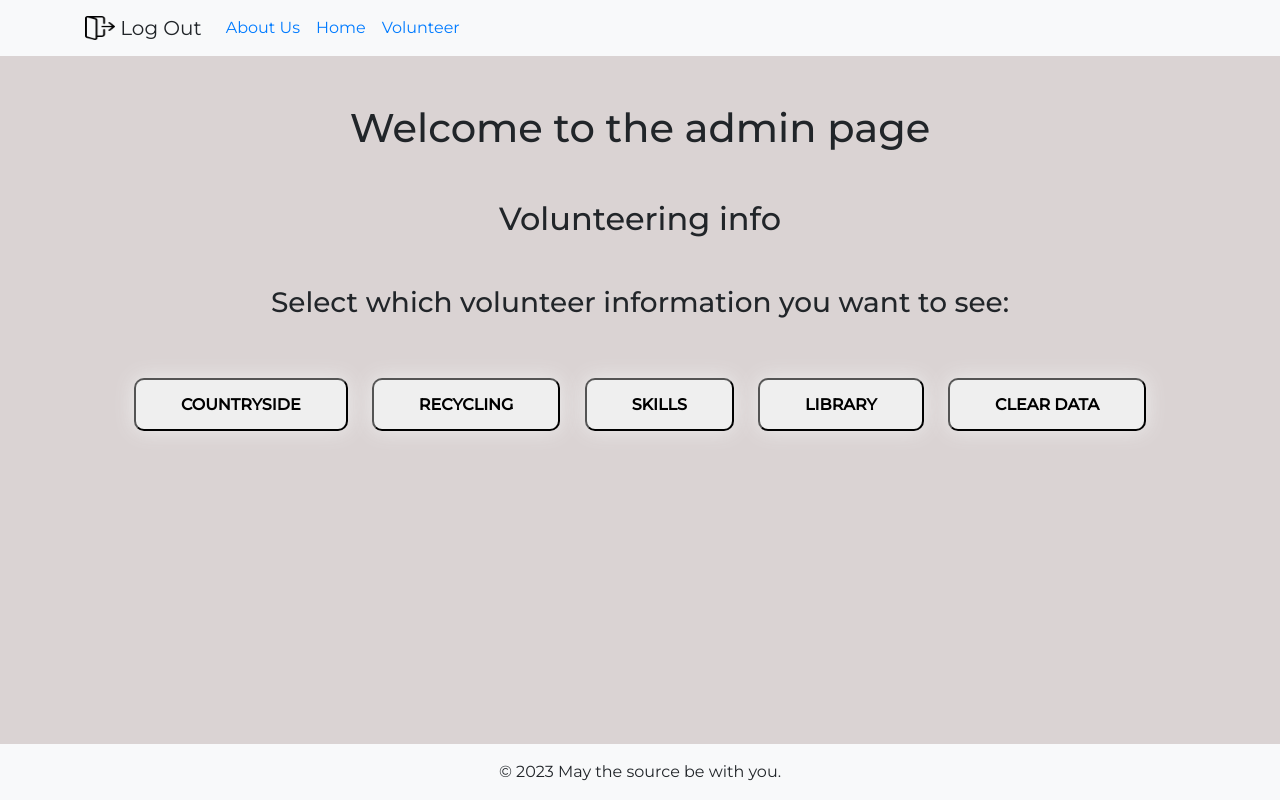
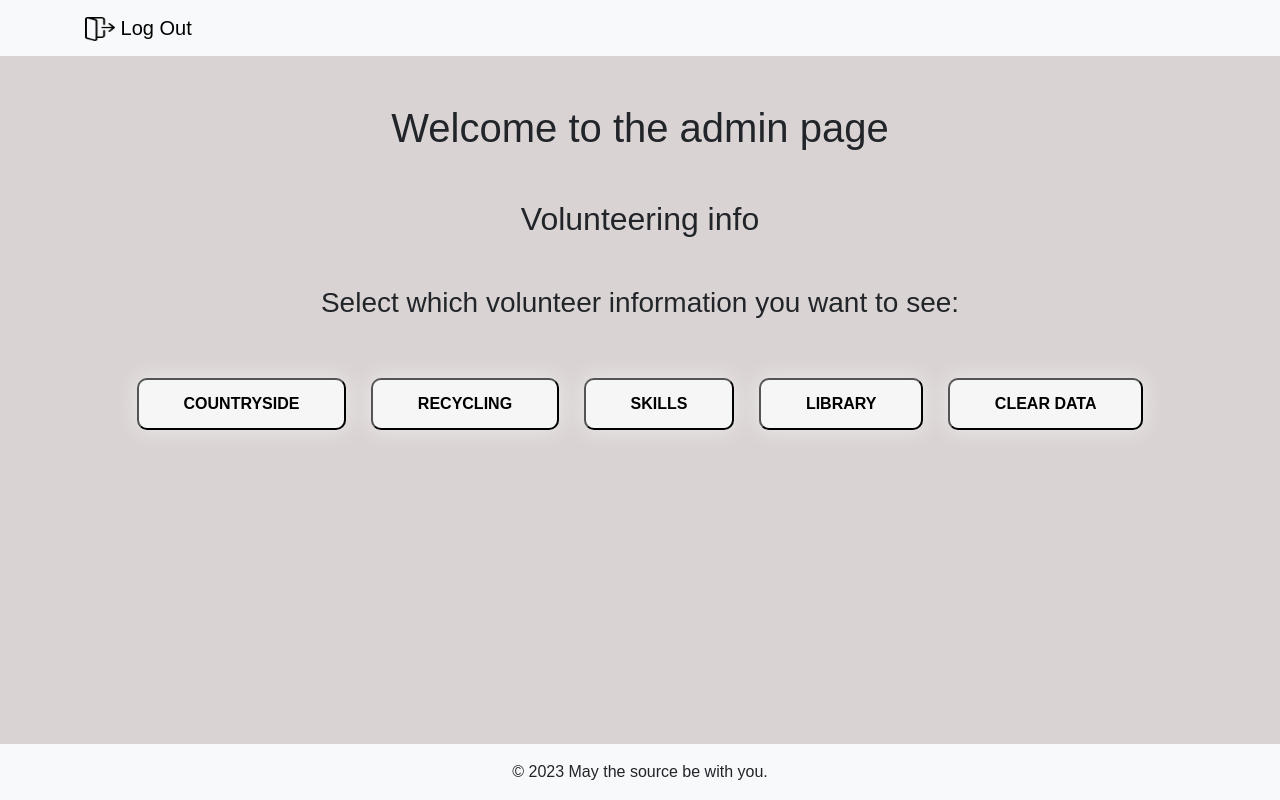
Before and after one commit to cstylianou98/may_the_source_be_with_you, a website: page client/adminPage.html in a window 1280 px wide. Drawn offline with nearby package versions, Linux system fonts and the light colour scheme.

Commit message:
Final touches

```diff
--- a/client/adminPage.html
+++ b/client/adminPage.html
@@ -17,26 +17,13 @@
 
   <nav class="navbar navbar-expand-lg bg-light mb-5">
     <div class="container">
-      <a class="navbar-brand" id="logout">
+      <a class="navbar-brand" id="logout" href="index.html">
         <img src="./assets/logout.png" alt="Logo" width="30" height="24" class="d-inline-block align-text-top">
         Log Out
       </a>
     <button class="navbar-toggler" type="button" data-bs-toggle="collapse" data-bs-target="#navbarNav" aria-controls="navbarNav" aria-expanded="false" aria-label="Toggle navigation">
     <span class="navbar-toggler-icon"></span>
     </button>
-    <div class="collapse navbar-collapse" id="navbarNav">
-    <ul class="navbar-nav ms-auto">
-        <li class="nav-item">
-        <a class="nav-link active" aria-current="page" href="aboutUs.html">About Us</a>
-        </li>
-        <li class="nav-item">
-          <a class="nav-link active" aria-current="page" href="homePage.html">Home</a>
-          </li>
-        <li>
-          <a class="nav-link active" aria-current="page" href="volunteer.html">Volunteer</a>
-        </li>
-    </ul>
-    </div>
   </nav>
 
     <h1 class="text-center my-5">Welcome to the admin page</h1>
--- a/client/assets/aboutUs.css
+++ b/client/assets/aboutUs.css
@@ -1,3 +1,19 @@
 body{
     font-family: Arial, Helvetica, sans-serif;
 }
+
+.navbar-nav .nav-link.active {
+    color: black;
+    font-size: 20px;
+    font-family:Arial, Helvetica, sans-serif;
+}
+
+.navbar-brand#logout {
+    color: black;
+  }
+
+  .navbar-brand{
+    font-size: 20px;
+    font-family:Arial, Helvetica, sans-serif;
+    color: black;
+}
--- a/client/assets/adminPage.css
+++ b/client/assets/adminPage.css
@@ -1,5 +1,5 @@
 body{
-    font-family: 'Montserrat', sans-serif;
+    font-family: Arial, Helvetica, sans-serif;
     background-color: rgba(183, 171, 171, 0.515);
 }
 
@@ -8,8 +8,9 @@ body{
 }
 
 
+
 .btn-grad{
-background-image: background-color: rgba(255, 255, 255, 0.8);
+background-color: rgba(255, 255, 255, 0.8);
 margin: 10px;
 padding: 15px 45px;
 text-align: center;
@@ -83,3 +84,13 @@ button {
     font-weight: bold;
 
 }
+
+.navbar-brand#logout {
+    color: black;
+  }
+
+  .navbar-nav .nav-link.active {
+    color: black;
+    font-size: 20px;
+    font-family:Arial, Helvetica, sans-serif;
+}
--- a/client/assets/homePage.css
+++ b/client/assets/homePage.css
@@ -48,7 +48,7 @@ h1{
 }
 
 .navbar-brand{
-    font-size: 16px;
+    font-size: 20px;
     font-family:Arial, Helvetica, sans-serif;
     color: black;
 }
@@ -101,6 +101,10 @@ h1{
 
 .navbar-nav .nav-link.active {
     color: black;
-    font-size: 16px;
+    font-size: 20px;
     font-family:Arial, Helvetica, sans-serif;
 }
+
+.navbar-brand#logout {
+    color: black;
+  }
--- a/client/assets/volunteer.css
+++ b/client/assets/volunteer.css
@@ -1,35 +1,29 @@
 body {
-    /* background-image: url(./welcome.jpg);     */
     background-color: rgba(183, 171, 171, 0.515);
-    /* background-color: #A01300; */
     height: 100%;
     width:100%;
-    /* margin: 0;
-    padding: 0; */
     background-repeat: no-repeat;
     background-size: cover;
     background-position: center center;
     font-family: Arial, Helvetica, sans-serif
-    /* font-size: 20px; */
   }
 
 .welcome{
     font-size: 22px;
 }
 
-
-
 .disappear{
     display: none;
 }
 
 /* Welcome Section */
+
 .welcome{
     width: 100%;
 
     border: black solid;
     border-radius: 20px;
-    background-color: rgba(255, 255, 255, 0.8); /* Adding a semi-transparent white background */
+    background-color: rgba(255, 255, 255, 0.8);
 }
 
 /* Select Volunteering Type */
@@ -40,9 +34,11 @@ body {
     margin: 10px;
 
     /* Font Styling */
+
     font-size: 30px;
 
     /* Button Styling */
+
     border-radius: 23px;
 }
 
@@ -52,9 +48,11 @@ body {
     margin: 10px;
 
     /* Font Styling */
+
     font-size: 30px;
 
     /* Button Styling */
+
     border-radius: 23px;
 }
 
@@ -71,7 +69,6 @@ body {
 
 /* Welcome Message */
 
-
 .btn-grad {
 background-color: rgba(255, 255, 255, 0.8);;
 margin: 10px;
@@ -86,12 +83,10 @@ border-radius: 10px;
 }
 
 .btn-grad:hover {
-background-position: right center; /* change the direction of the change here */
+background-position: right center;
 text-decoration: none;
 transition-duration: 0.25s;
 }
-
-
 
 .registration-form{
 	padding: 50px 0;
@@ -102,8 +97,6 @@ transition-duration: 0.25s;
     max-width: 600px;
     margin: auto;
     padding: 50px 70px;
-    /* border-top-left-radius: 30px;
-    border-top-right-radius: 30px; */
     border-radius: 30px;
     box-shadow: 0px 2px 10px rgba(0, 0, 0, 0.075);
 }
@@ -187,3 +180,14 @@ transition-duration: 0.25s;
         line-height: 70px;
     }
 }
+
+.navbar-nav .nav-link.active {
+    color: black;
+    font-size: 20px;
+    font-family:Arial, Helvetica, sans-serif;
+}
+
+.navbar-brand#logout {
+    color: black;
+    font-size: 20px;
+  }
```
Also changed, not shown: client/homePage.html (+1 -1 lines).
